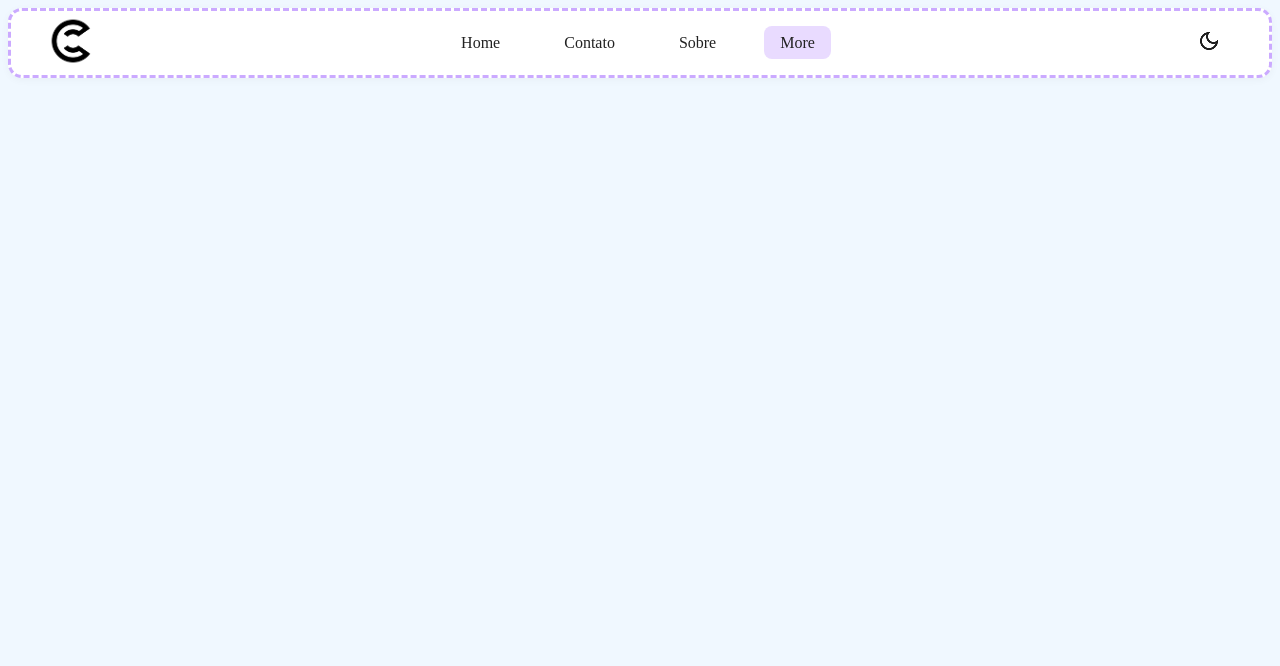
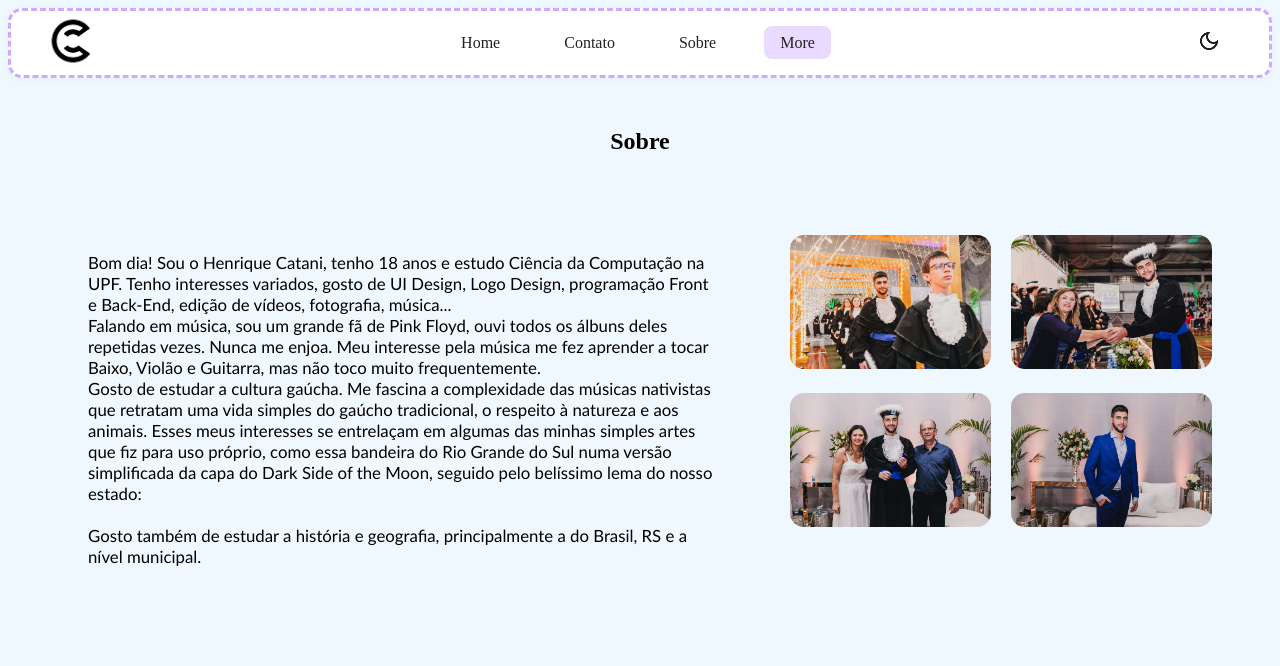
Before and after one commit to henriquecatani/portfolio, a plain HTML site: page more.html in a window 1280 px wide. Drawn offline with Linux system fonts and the light colour scheme.

Commit message:
Atualizar o more.html

```diff
--- a/more.html
+++ b/more.html
@@ -25,6 +25,33 @@
             </div>
         </nav>
     </header>
+<article>
+        <h1>Sobre</h1>
+        <div class="txteimg">
+
+
+            <p class="texto-left">
+                Bom dia! Sou o Henrique Catani, tenho 18 anos e estudo Ciência da Computação na UPF.
+                Tenho interesses variados, gosto de UI Design, Logo Design, programação Front e Back-End, edição de vídeos, fotografia, música...
+                <br>
+                Falando em música, sou um grande fã de Pink Floyd, ouvi todos os álbuns deles repetidas vezes. Nunca me enjoa.
+                Meu interesse pela música me fez aprender a tocar Baixo, Violão e Guitarra, mas não toco muito frequentemente.
+                <br>
+                Gosto de estudar a cultura gaúcha. Me fascina a complexidade das músicas nativistas que retratam uma vida simples do gaúcho tradicional, o respeito à natureza e aos animais.
+                Esses meus interesses se entrelaçam em algumas das minhas simples artes que fiz para uso próprio, como essa bandeira do Rio Grande do Sul numa versão simplificada da capa do Dark Side of the Moon, seguido pelo belíssimo lema do nosso estado:
+                <br> <br>
+                Gosto também de estudar a história e geografia, principalmente a do Brasil, RS e a nível municipal.
+            </p>
+            <div class="direita">
+            <div class="imagens-container">
+                <div class="imagem"><img src="img/STB-678.jpg"></div>
+                <div class="imagem"><img src="img/STB-950.jpg"></div>
+                <div class="imagem"><img src="img/STB-1321.jpg"></div>
+                <div class="imagem"><img src="img/STB-187.jpg"></div>
+            </div>
+        </div>
+        </div>
+        </article>
     <script src="js/javascript.js"></script>
 </body>
 </html>
```
